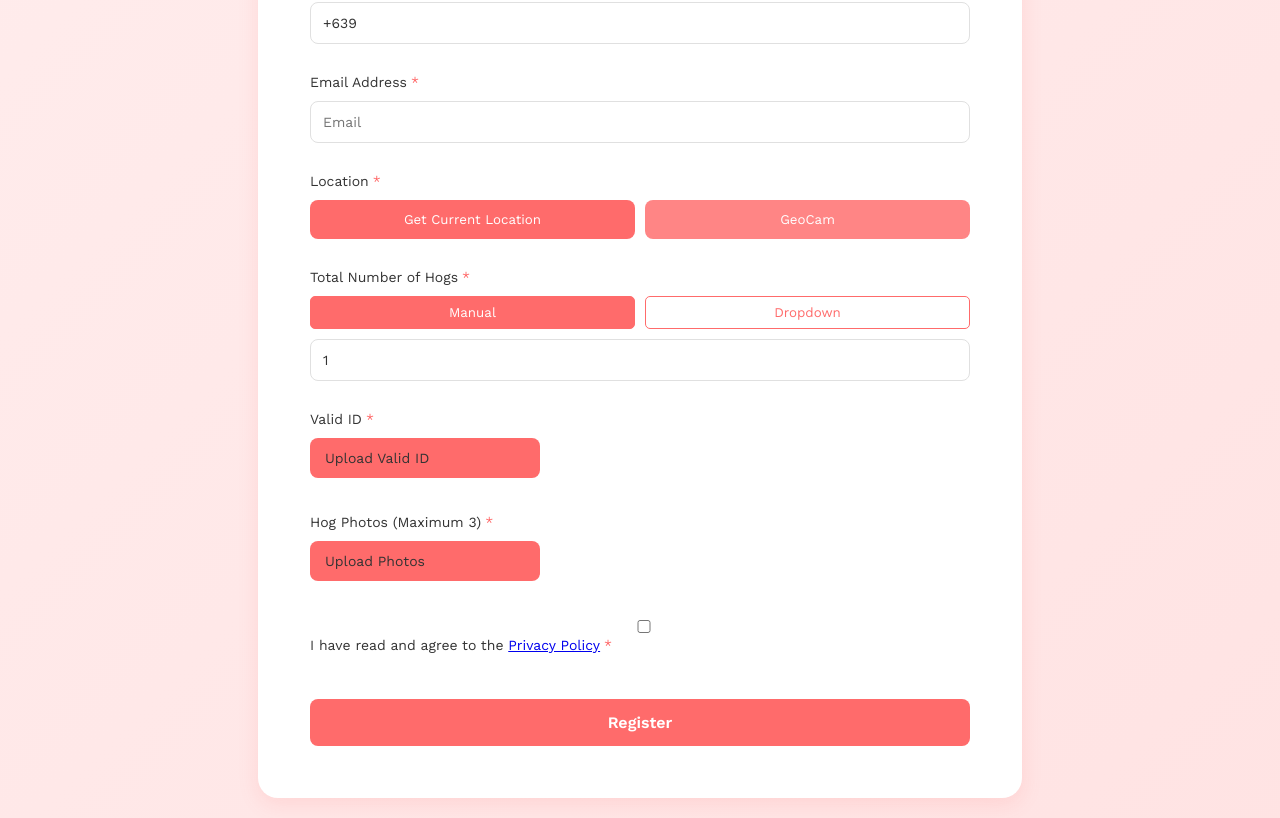
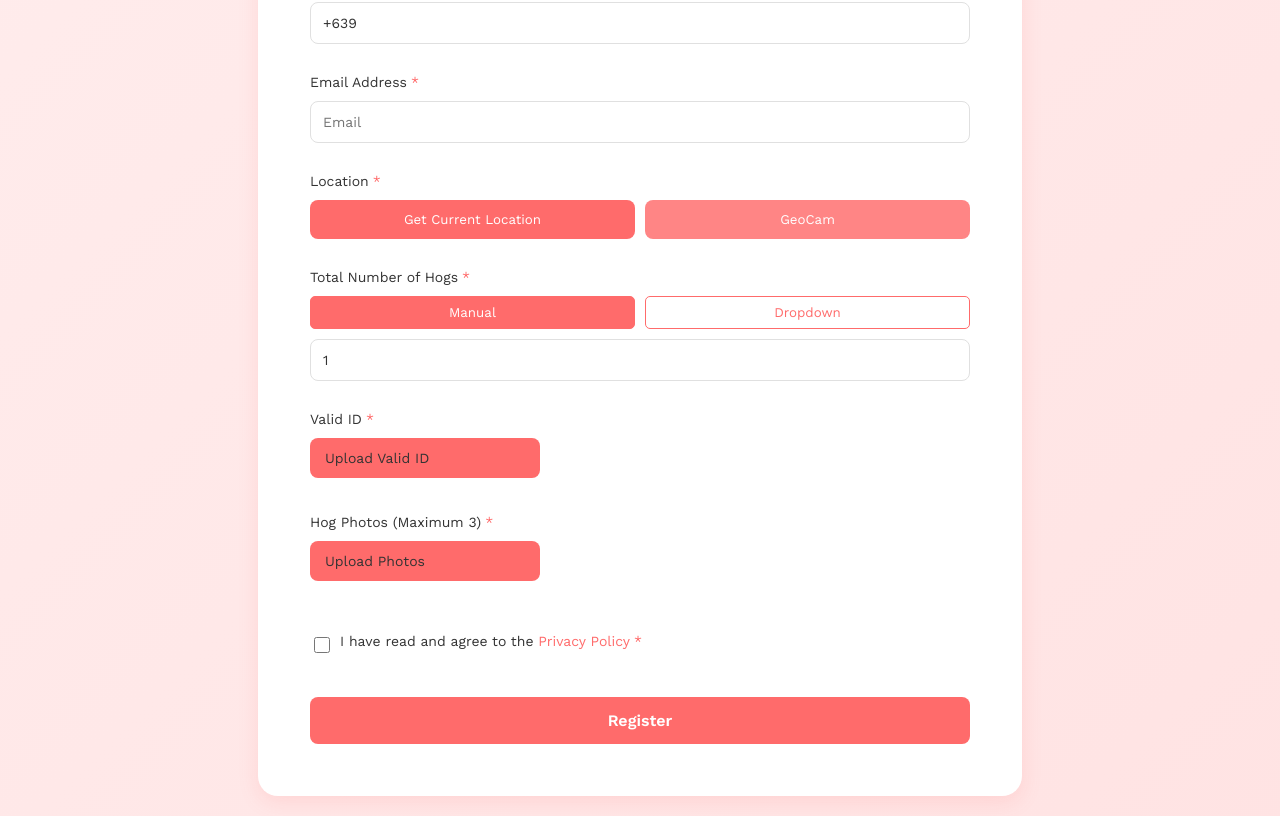
Before and after one commit to raianah/geotagging-thesis, a React (Create React App) app in the folder frontend/: page /register in a window 1280 px wide. Shown: the part 442-1260 px from the top of the page. Built offline with nearby package versions, Linux system fonts and the light colour scheme.

Commit message:
Re-added privacy checkbox properties

```diff
--- a/frontend/src/css/RegistrationCSS.css
+++ b/frontend/src/css/RegistrationCSS.css
@@ -367,6 +367,48 @@ input:focus, select:focus {
     background-color: #ff5252;
 }
 
+/* CSS for the privacy policy checkbox in the registration form */
+.privacy-checkbox-container {
+    margin: 15px 0;
+}
+
+.checkbox-wrapper {
+    display: flex;
+    align-items: center;
+}
+
+.checkbox-wrapper input[type="checkbox"] {
+    width: auto;
+    margin-right: 10px;
+    cursor: pointer;
+    flex-shrink: 0;
+    height: 16px;
+    width: 16px;
+}
+
+.privacy-label {
+    line-height: 1.4;
+    font-size: 0.95rem;
+    text-align: left;
+    flex: 1;
+}
+
+.privacy-label a {
+    color: #ff6b6b;
+    text-decoration: none;
+    font-weight: 500;
+}
+
+.privacy-label a:hover {
+    text-decoration: underline;
+}
+
+.privacy-checkbox-container .error-message {
+    margin-top: 5px;
+    display: block;
+    text-align: left;
+}
+
 /* Mobile responsive styles */
 @media (max-width: 768px) {
     .registration-card {
```
